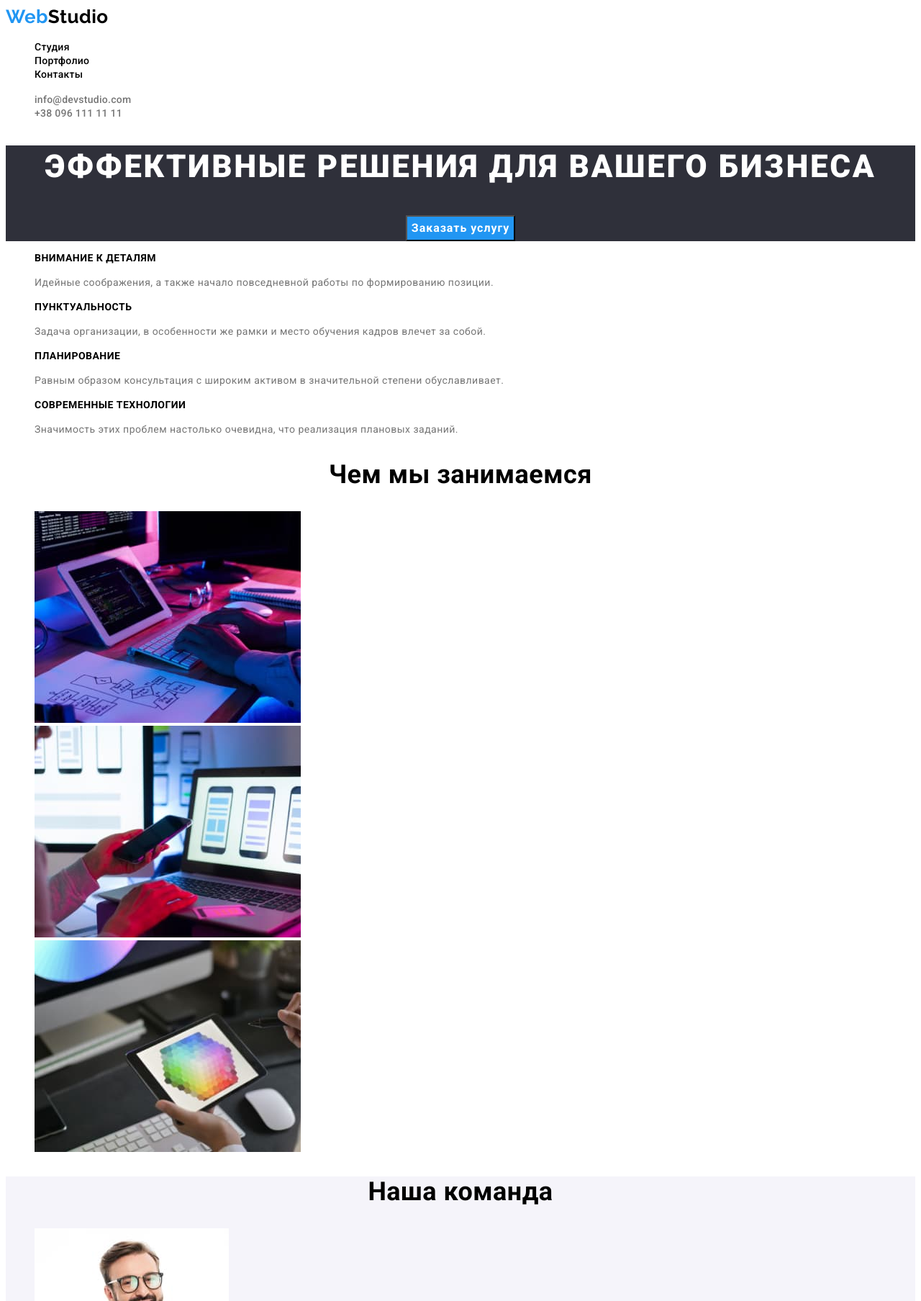
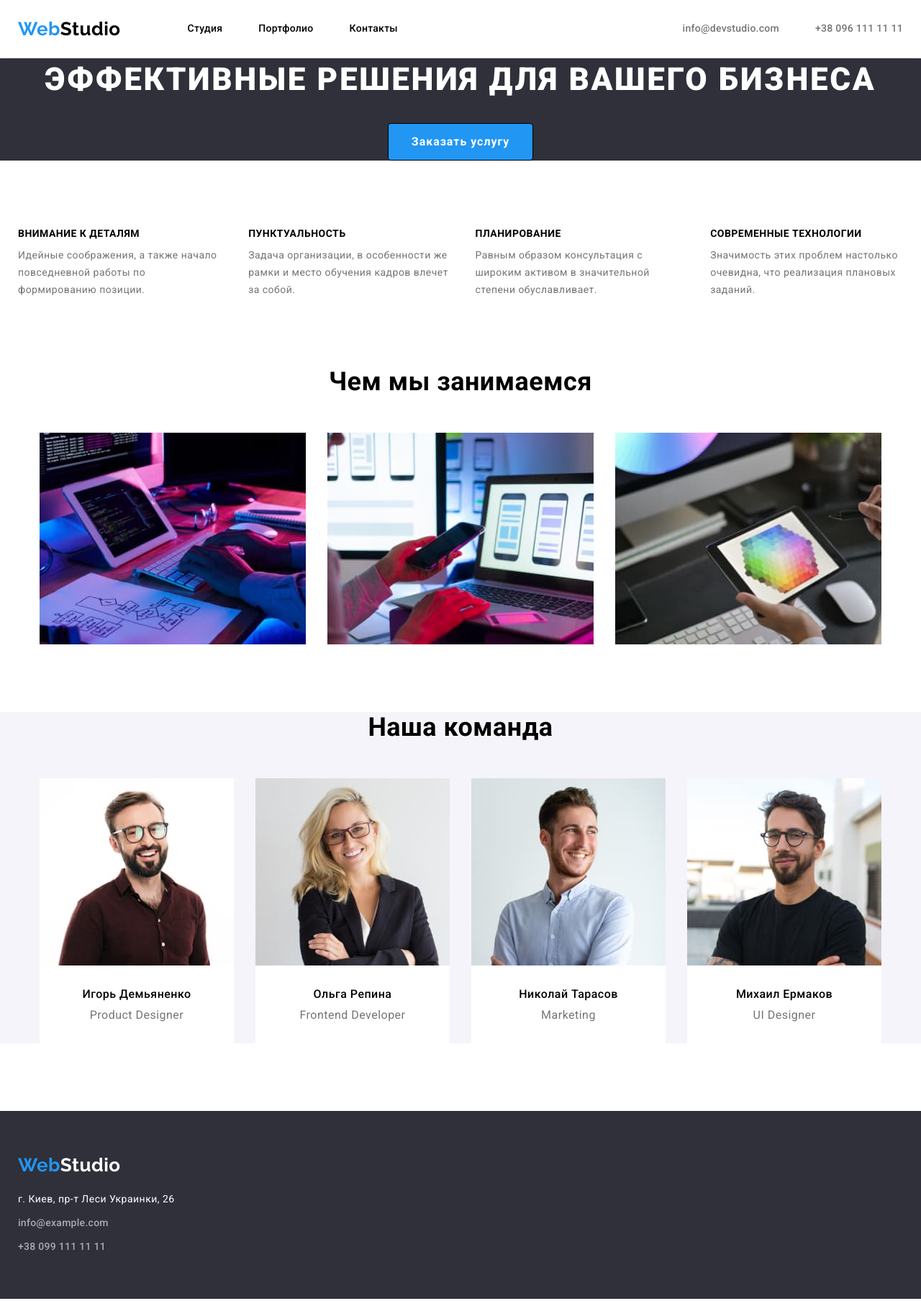
Before and after one commit to Mariiahlvk/goit-markup-hw-03, a plain HTML site: page index.html in a window 1280 px wide. Shown: the top 1807 px of the page at 72% size. Drawn offline with nearby package versions, Linux system fonts and the light colour scheme.

Commit message:
Оформление стилей с помощью flexbox

```diff
--- a/css/styles.css
+++ b/css/styles.css
@@ -29,7 +29,36 @@ ul {
   list-style: none;
 }
 
+h1,
+h2,
+h3,
+p,
+ul {
+  padding: 0;
+  margin: 0;
+}
+
+img {
+  display: block;
+  max-width: 100%;
+}
+
 /* Header */
+
+.container {
+  width: 1260px;
+  padding-left: 15px;
+  padding-right: 15px;
+
+  margin-left: auto;
+  margin-right: auto;
+}
+
+.container.nav {
+  display: flex;
+  align-items: center;
+  border-bottom: 1px solid #ececec;
+}
 
 .logo-one,
 .logo-two,
@@ -59,7 +88,26 @@ ul {
 
 /* Site nav */
 
-.site-nav .link {
+.site-nav {
+  display: flex;
+  margin-left: 93px;
+}
+
+.site-nav .item + .item,
+.contacts .item + .item {
+  margin-left: 50px;
+}
+
+/* .site-nav-link .item:not(:last-child) {
+  margin-right: 50px;
+} */
+
+.site-nav .link,
+.contacts .link {
+  display: block;
+  padding-top: 32px;
+  padding-bottom: 32px;
+
   color: var(--basic-text-color);
 }
 
@@ -69,6 +117,11 @@ ul {
 }
 
 /* Contacts */
+
+.contacts {
+  display: flex;
+  margin-left: auto;
+}
 
 .contacts .link {
   color: var(--text-color);
@@ -83,19 +136,26 @@ ul {
 
 .hero {
   background-color: var(--hero-footer-bg-color);
+  text-align: center;
+  margin-bottom: 94px;
 }
 
 .hero-title {
+  margin-bottom: 30px;
+
   color: var(--white-color);
   font-weight: 900;
   font-size: 44px;
   line-height: 1.36;
-  text-align: center;
   text-transform: uppercase;
   letter-spacing: 0.06em;
 }
 
-.button {
+.hero-button {
+  border: 1px solid var(--basic-text-color);
+  border-radius: 4px;
+  padding: 10px 32px;
+
   color: var(--white-color);
   background-color: var(--accent-color);
   cursor: pointer;
@@ -104,21 +164,37 @@ ul {
   font-size: 16px;
   line-height: 1.88;
   letter-spacing: 0.06em;
-  display: block;
-  margin: 0 auto;
+
+  /* display: block;
+  margin: 0 auto; */
 }
 
 /* Section */
 
 .section-title,
 .team-title {
+  margin-bottom: 50px;
+
   font-weight: 700;
   font-size: 36px;
   line-height: 1.17;
   text-align: center;
 }
 
+/* Features */
+
+.features {
+  display: flex;
+  margin-bottom: 94px;
+}
+
+.features .item + .item {
+  margin-left: 30px;
+}
+
 .features-title {
+  margin-bottom: 10px;
+
   font-weight: 700;
   font-size: 14px;
   line-height: 1.14;
@@ -131,13 +207,43 @@ ul {
   line-height: 1.71;
 }
 
+/* Work list */
+
+.work-list {
+  display: flex;
+  justify-content: center;
+  margin-bottom: 94px;
+}
+
+.work-list .item + .item {
+  margin-left: 30px;
+}
+
 /* Team */
 
 .team {
   background-color: var(--secondary-bg-color);
+  margin-bottom: 94px;
+}
+
+.team-list {
+  display: flex;
+  justify-content: center;
+}
+
+.team-list .item + .item {
+  margin-left: 30px;
+}
+
+.team-content {
+  display: block;
+  background-color: var(--white-color);
 }
 
 .team-name {
+  margin-top: 30px;
+  margin-bottom: 10px;
+
   font-weight: 500;
   font-size: 16px;
   line-height: 1.19;
@@ -145,6 +251,8 @@ ul {
 }
 
 .team-position {
+  padding-bottom: 30px;
+
   color: var(--text-color);
   font-size: 16px;
   line-height: 1.19;
@@ -156,18 +264,35 @@ ul {
   background-color: var(--hero-footer-bg-color);
 }
 
+.footer .container {
+  padding-top: 60px;
+  padding-bottom: 60px;
+}
+
+.footer-address {
+  margin-top: 20px;
+}
+
 .logo-three {
   color: var(--white-color);
 }
 
 .address {
+  margin-bottom: 9px;
+
   color: var(--white-color);
   font-style: normal;
   font-size: 14px;
   line-height: 1.71;
 }
 
+.contact-list .item + .item {
+  margin-top: 9px;
+}
+
 .contact-list .link {
+  display: block;
+
   color: var(--secondary-text-color);
   font-size: 14px;
   line-height: 1.71;
@@ -180,7 +305,26 @@ ul {
 
 /* Portfolio */
 
+.container.portfolio {
+  margin-bottom: 94px;
+}
+
+.button {
+  display: flex;
+  justify-content: center;
+  margin-top: 94px;
+  margin-bottom: 50px;
+}
+
+.button .item + .item {
+  margin-left: 8px;
+}
+
 .button-list {
+  border-radius: 4px;
+  border: none;
+  padding: 6px 22px;
+
   cursor: pointer;
   background-color: var(--secondary-bg-color);
   font-weight: 500;
@@ -195,7 +339,28 @@ ul {
   color: var(--white-color);
 }
 
+.portfolio-list {
+  display: flex;
+  flex-wrap: wrap;
+  margin-top: -30px;
+  margin-left: -30px;
+}
+
+.portfolio-list .item {
+  flex-basis: calc(100% / 3 - 30px);
+  margin-top: 30px;
+  margin-left: 30px;
+}
+
+.portfolio-content {
+  width: 370px;
+  padding: 20px 24px;
+  border-bottom: 1px solid #eeeeee;
+}
+
 .portfolio-list .title {
+  margin-bottom: 4px;
+
   font-weight: 700;
   font-size: 18px;
   line-height: 2;
--- a/index.html
+++ b/index.html
@@ -9,110 +9,145 @@
       href="https://fonts.googleapis.com/css2?family=Raleway:wght@700&family=Roboto:wght@400;500;700;900&display=swap"
       rel="stylesheet"
     />
+    <link
+      rel="stylesheet"
+      href="https://cdnjs.cloudflare.com/ajax/libs/modern-normalize/1.0.0/modern-normalize.min.css"
+    />
     <link rel="stylesheet" href="./css/styles.css" />
   </head>
   <body>
     <!--Шапка сайта-->
     <header class="header">
+      <div class="container nav">
         <a href="" class="logo-one">Web<span class="logo-two">Studio</span></a>
-      <nav class="site-nav">
-        <ul>
-          <li><a href="" class="link">Студия</a></li>
-          <li><a href="./portfolio.html" class="link">Портфолио</a></li>
-          <li><a href="" class="link">Контакты</a></li>
+        <nav class="site">
+          <ul class="site-nav">
+            <li class="item"><a href="" class="link">Студия</a></li>
+            <li class="item"><a href="./portfolio.html" class="link">Портфолио</a></li>
+            <li class="item"><a href="" class="link">Контакты</a></li>
           </ul>
         </nav>
         <ul class="contacts">
-        <li><a href="mailto:info@devstudio.com" class="link">info@devstudio.com</a></li>
-        <li><a href="tel:+380961111111" class="link">+38 096 111 11 11</a></li>
+          <li class="item">
+            <a href="mailto:info@devstudio.com" class="link">info@devstudio.com</a>
+          </li>
+          <li class="item"><a href="tel:+380961111111" class="link">+38 096 111 11 11</a></li>
         </ul>
+      </div>
     </header>
     <!--Герой-->
     <main>
       <section class="hero">
+        <div class="container">
           <h1 class="hero-title">Эффективные решения для вашего бизнеса</h1>
-        <button type="button" class="button">Заказать услугу</button>
+          <button type="button" class="hero-button">Заказать услугу</button>
+        </div>
       </section>
       <!--Преимущества-->
       <section class="section">
-        <h2 hidden class="section-title">Положительные качества</h2>
+        <div class="container">
+          <h2 hidden>Положительные качества</h2>
           <ul class="features">
-          <li>
+            <li class="item">
               <h3 class="features-title">Внимание к деталям</h3>
               <p class="features-text">
                 Идейные соображения, а также начало повседневной работы по формированию позиции.
               </p>
             </li>
-          <li>
+            <li class="item">
               <h3 class="features-title">Пунктуальность</h3>
               <p class="features-text">
                 Задача организации, в особенности же рамки и место обучения кадров влечет за собой.
               </p>
             </li>
-          <li>
+            <li class="item">
               <h3 class="features-title">Планирование</h3>
               <p class="features-text">
                 Равным образом консультация с широким активом в значительной степени обуславливает.
               </p>
             </li>
-          <li>
+            <li class="item">
               <h3 class="features-title">Современные технологии</h3>
               <p class="features-text">
                 Значимость этих проблем настолько очевидна, что реализация плановых заданий.
               </p>
             </li>
           </ul>
+        </div>
       </section>
       <!--Сферы деятельности-->
       <section class="section">
+        <div class="container">
           <h2 class="section-title">Чем мы занимаемся</h2>
-        <ul>
-          <li>
+          <ul class="work-list">
+            <li class="item">
               <img src="./images/box1.jpg" alt="Работа за компьютером" width="370" height="294" />
             </li>
-          <li>
+            <li class="item">
               <img src="./images/box2.jpg" alt="Работа за ноутбуком" width="370" height="294" />
             </li>
-          <li>
+            <li class="item">
               <img src="./images/box3.jpg" alt="Работа за планшетом" width="370" height="294" />
             </li>
           </ul>
+        </div>
       </section>
       <!--Команда-->
       <section class="team">
+        <div class="container">
           <h2 class="team-title">Наша команда</h2>
           <ul class="team-list">
-          <li>
+            <li class="item">
+              <div class="team-content">
                 <img src="./images/team1.jpg" alt="Первый член команды" width="270" height="260" />
                 <h3 class="team-name">Игорь Демьяненко</h3>
                 <p lang="en" class="team-position">Product Designer</p>
+              </div>
             </li>
-          <li>
+            <li class="item">
+              <div class="team-content">
                 <img src="./images/team2.jpg" alt="Второй член команды" width="270" height="260" />
                 <h3 class="team-name">Ольга Репина</h3>
                 <p lang="en" class="team-position">Frontend Developer</p>
+              </div>
             </li>
-          <li>
+            <li class="item">
+              <div class="team-content">
                 <img src="./images/team3.jpg" alt="Третий член команды" width="270" height="260" />
                 <h3 class="team-name">Николай Тарасов</h3>
                 <p lang="en" class="team-position">Marketing</p>
+              </div>
             </li>
-          <li>
-            <img src="./images/team4.jpg" alt="Четвертый член команды" width="270" height="260" />
+            <li class="item">
+              <div class="team-content">
+                <img
+                  src="./images/team4.jpg"
+                  alt="Четвертый член команды"
+                  width="270"
+                  height="260"
+                />
                 <h3 class="team-name">Михаил Ермаков</h3>
                 <p lang="en" class="team-position">UI Designer</p>
+              </div>
             </li>
           </ul>
+        </div>
       </section>
     </main>
     <!--Подвал сайта-->
     <footer class="footer">
+      <div class="container">
         <a href="" class="logo-one">Web<span class="logo-three">Studio</span></a>
+        <div class="footer-address">
           <address class="address">г. Киев, пр-т Леси Украинки, 26</address>
           <ul class="contact-list">
-        <li><a href="mailto:info@example.com" class="link">info@example.com</a></li>
-        <li><a href="tel:+380991111111" class="link">+38 099 111 11 11</a></li>
+            <li class="item">
+              <a href="mailto:info@example.com" class="link">info@example.com</a>
+            </li>
+            <li class="item"><a href="tel:+380991111111" class="link">+38 099 111 11 11</a></li>
           </ul>
+        </div>
+      </div>
     </footer>
   </body>
 </html>
```
Also changed, not shown: portfolio.html (+64 -25 lines). Lines whose indentation alone changed are shown as unchanged.
